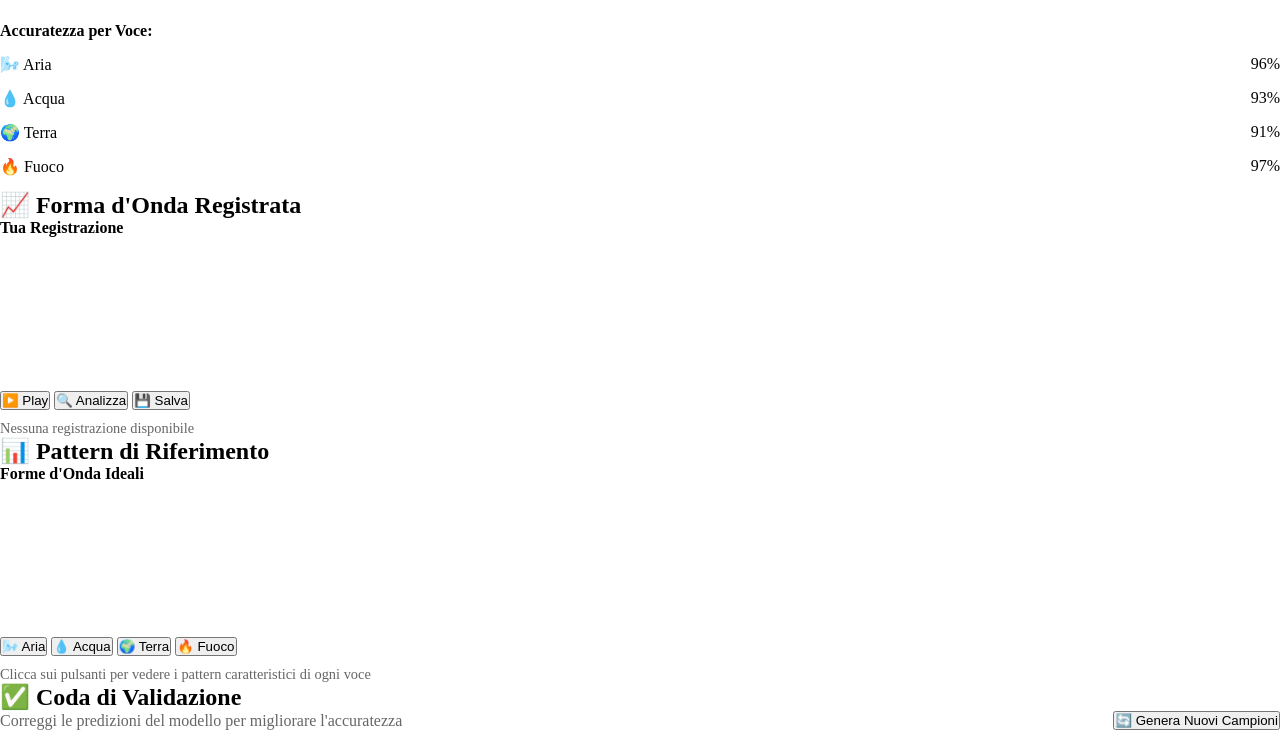
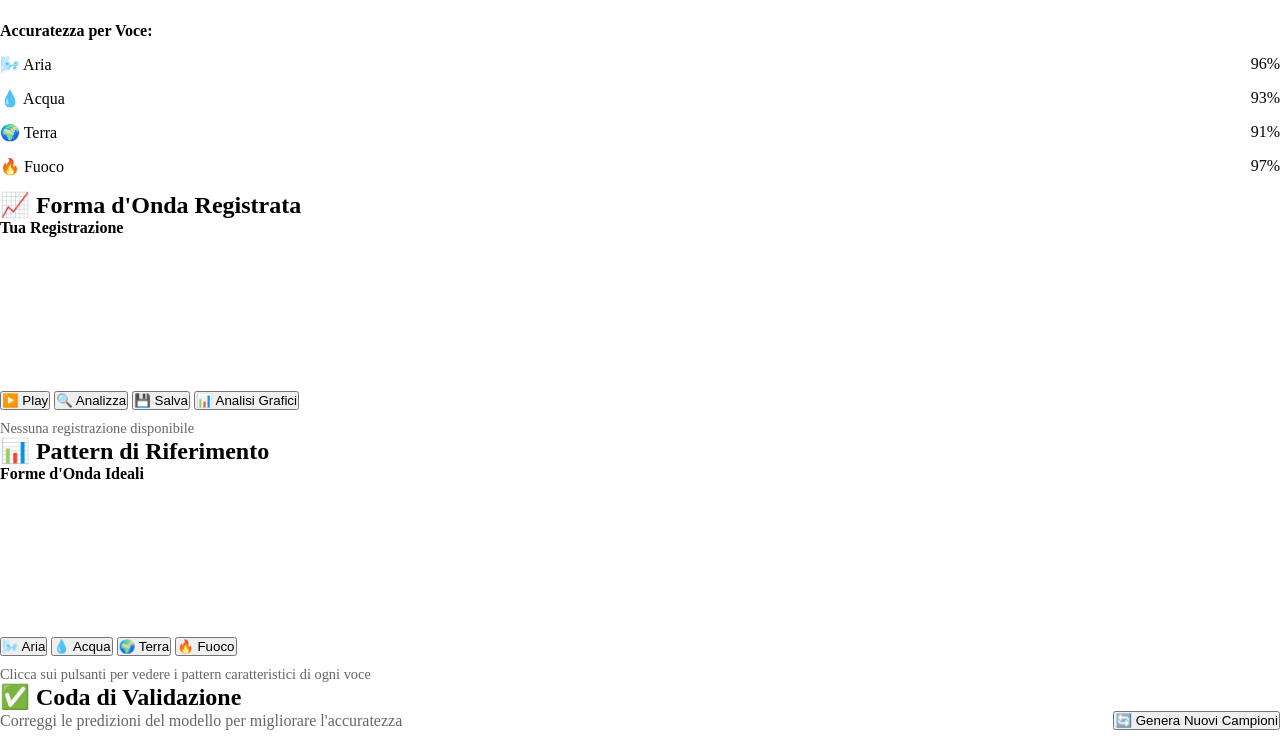
Before and after one commit to FabioDeLuca1977/voice-break-app, a website: page trainer.html in a window 1280 px wide. Shown: the part 583-1333 px from the top of the page. Drawn offline with Linux system fonts and the light colour scheme.

Commit message:
Link analysis charts from trainer interface

```diff
--- a/trainer.html
+++ b/trainer.html
@@ -1534,6 +1534,9 @@
                         <button class="waveform-btn ai-btn" onclick="playRecorded()">▶️ Play</button>
                         <button class="waveform-btn ai-btn" onclick="analyzeRecorded()">🔍 Analizza</button>
                         <button class="waveform-btn ai-btn" onclick="saveRecording()">💾 Salva</button>
+                        <button class="waveform-btn" onclick="window.open('grafici-analisi.html', '_blank')">
+                            📊 Analisi Grafici
+                        </button>
                     </div>
                     <p style="font-size: 0.9em; color: #666; margin-top: 10px;" id="recordedDescription">
                         Nessuna registrazione disponibile
```
